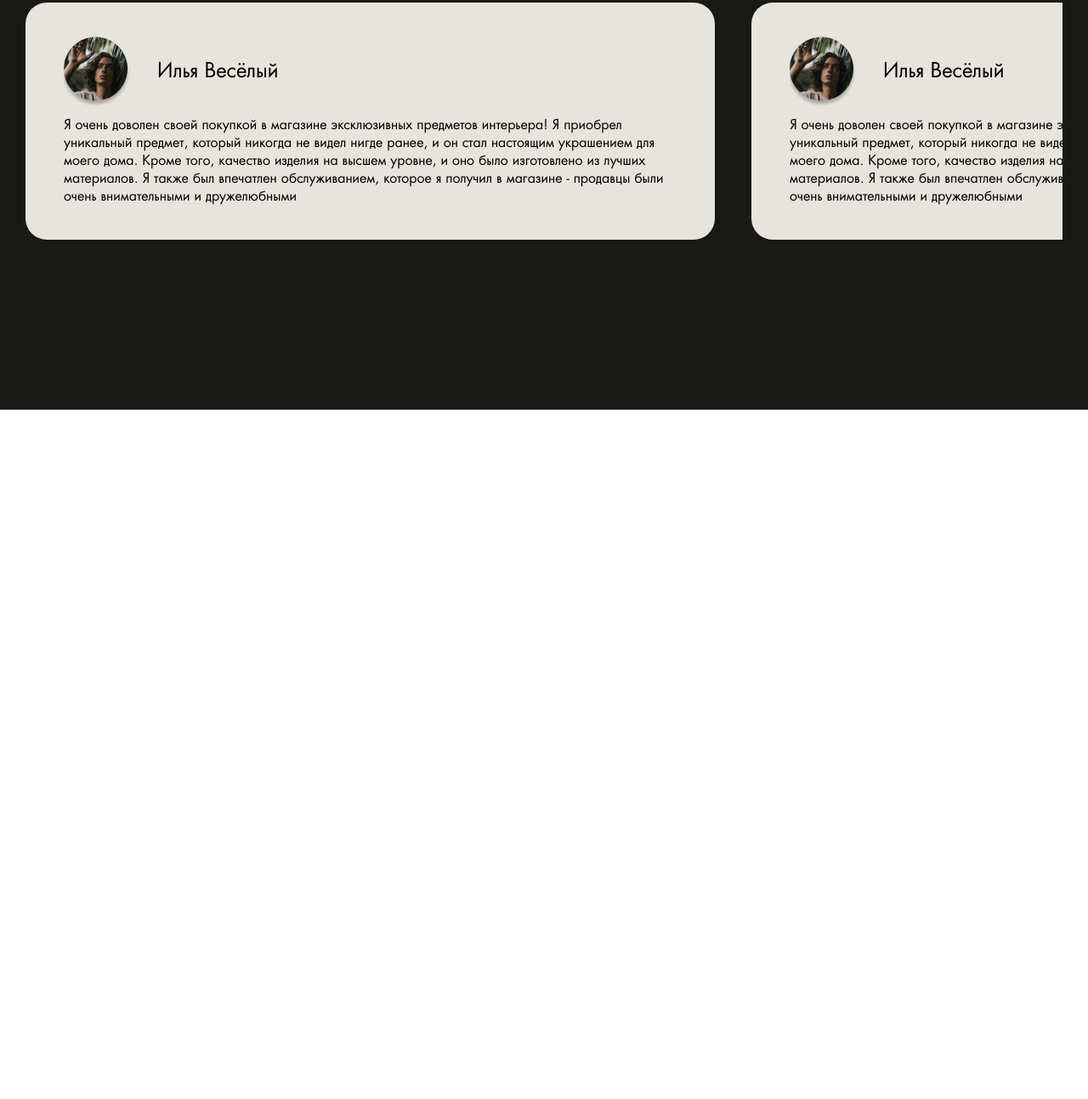
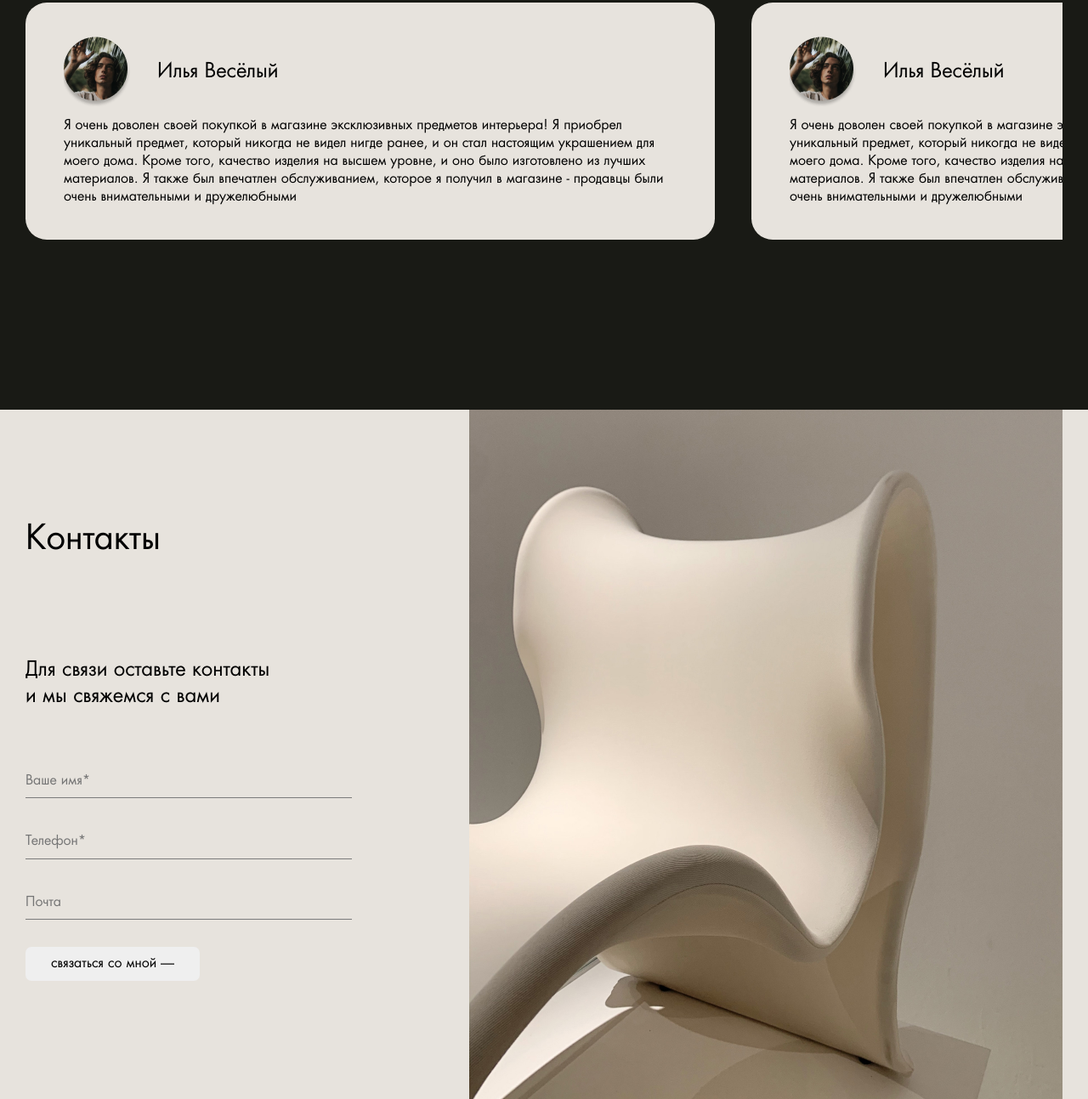
Before and after one commit to rmnv-s/Aveji, a website: page src/index.html in a window 1280 px wide. Shown: the part 3835-5128 px from the top of the page at 85% size. Before the commit the page ends 4317 px from the top, so only its background shows below. Drawn offline with Linux system fonts and the light colour scheme.

Commit message:
feat: contact form

```diff
--- a/src/index.html
+++ b/src/index.html
@@ -125,9 +125,7 @@
 
 				<div class="projects__slider">
 					<div class="projects__slider-buttons">
-
 						<button class="projects__slider-btn projects__slider-btn-left">left</button>
-
 						<button class="projects__slider-btn projects__slider-btn-right">right</button>
 					</div>
 
@@ -181,8 +179,28 @@
 					</li>
 				</ul>
 			</div>
+		</section>
 
+		<!-- CONTACT FORM -->
+		<section class="contact ">
+			<div class="contact__inner wrapper">
+				<div class="contact__content">
+					<h3 class="contact__heading">Контакты</h3>
+					<p class="contact__text">Для связи оставьте контакты и мы свяжемся с вами</p>
+					<form class="contact__form" action="#">
+						<!-- <label for="name">Ваше имя* </label> -->
+						<input type="text" id="name" name="user_name" placeholder="Ваше имя*" required>
+						<!-- <label for="phone">Телефон* </label> -->
+						<input type="number" id="phone" name="user_phone" placeholder="Телефон*" required>
+						<!-- <label for="email">Почта</label> -->
+						<input type="email" id="email" name="user_email" placeholder="Почта">
+						<button type="submit" class="button contact__form-buton"> связаться cо мной — </button>
+					</form>
+				</div>
+				<img src="./img/contact-form.jpg" alt="image" class="contact__image">
+			</div>
 		</section>
+
 	</main>
 	<script src="./js/script.js"></script>
 </body>
--- /dev/null
+++ b/src/scss/blocks/contact/_contact.scss
@@ -0,0 +1,43 @@
+@use 'helpers/color' as *;
+
+.contact {
+  background-color: $bg-color;
+
+  &__inner {
+    display: flex;
+    justify-content: space-between;
+  }
+
+  &__heading {
+    font-size: 4rem;
+    font-weight: 400;
+    margin-bottom: 11.5rem;
+    padding-top: 13rem;
+  }
+
+  &__text {
+    font-size: 2.4rem;
+    line-height: 3.1rem;
+    max-width: 29.5rem;
+    margin-bottom: 6.5rem;
+  }
+
+  &__form {
+    // display: flex;
+    // flex-direction: column;
+    width: 38.4rem;
+
+    input {
+      display: block;
+      width: 100%;
+      outline: none;
+
+      border: none;
+      border-bottom: 0.1rem solid #7b7b7b;
+      background-color: transparent;
+      padding: 1rem 0;
+      font-size: 1.6rem;
+      margin-bottom: 3.2rem;
+    }
+  }
+}
--- a/src/scss/frameworks.scss
+++ b/src/scss/frameworks.scss
@@ -23,3 +23,5 @@
 @forward 'blocks/cards/_cards.scss';
 
 @forward 'blocks/comments/_comments.scss';
+
+@forward 'blocks/contact/_contact.scss';
```
Also changed, not shown: src/css/main.min.css, src/img/contact-form.jpg (added).
